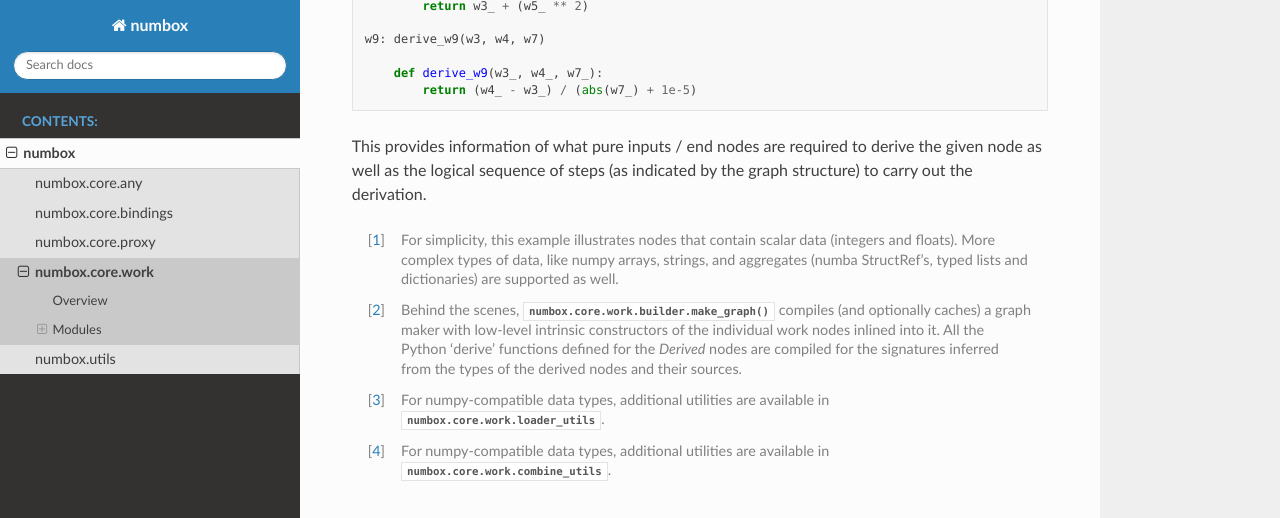
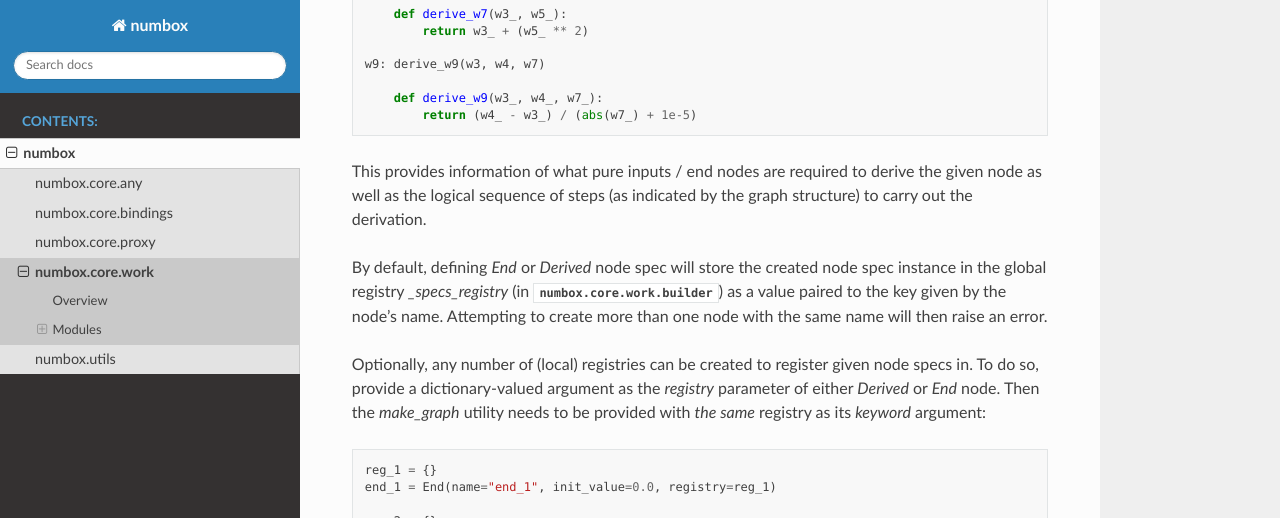
Before and after one commit to Goykhman/numbox, a Sphinx documentation site: the page built from docs/numbox.core.work.rst, in a window 1280 px wide and 1400 px high, scrolled down 4780 px. Shown: the top 518 px of the window. Built offline with Sphinx 7.4.7 and the Read the Docs theme 3.1.0, drawn with Linux system fonts in a browser that asks for light colours; some of the changed text lies outside the part shown; grey boxes are pictures that could not be loaded.

Commit message:
added option for individual registries of node specs

```diff
--- a/docs/numbox.core.work.rst
+++ b/docs/numbox.core.work.rst
@@ -54,7 +54,9 @@ Suppose more values, `w3`, `w4`, `w7`, `w8`, `w9`, `w10`, are derived as follows
     def derive_w10(w3_, w4_, w7_, w8_, w9_):
         return (w3_ + w4_ + w7_) * 0.1 + (w8_ - w9_)
 
-Users can then declare the corresponding nodes as::
+Users can then declare the corresponding nodes (in fact `End` and `Derived`
+are better termed as 'node specs', while instances of :class:`numbox.core.work.work.Work` are
+the actual node objects) as::
 
     from numbox.core.work.builder import Derived
 
@@ -235,6 +237,39 @@ will return::
 This provides information of what pure inputs / end nodes are required to derive
 the given node as well as the logical sequence of steps (as indicated by the graph structure)
 to carry out the derivation.
+
+By default, defining `End` or `Derived` node spec will store the created node spec instance
+in the global registry `_specs_registry` (in :mod:`numbox.core.work.builder`) as a value paired to the key
+given by the node's name.
+Attempting to create more than one node with the same name will then raise an error.
+
+Optionally, any number of (local) registries can be created to register given node specs in.
+To do so, provide a dictionary-valued argument as the `registry` parameter of either `Derived` or `End` node.
+Then the `make_graph` utility needs to be provided with *the same* registry as its *keyword* argument::
+
+    reg_1 = {}
+    end_1 = End(name="end_1", init_value=0.0, registry=reg_1)
+
+    reg_2 = {}
+    end_1_another = End(name="end_1", init_value=0.0, registry=reg_2)
+
+    der_1 = Derived(name="der_1", init_value=0.0, sources=(end_1,), registry=reg_1, derive=lambda x: x + 2.17)
+    accessors_1 = make_graph(der_1, registry=reg_1)
+    der_1_ = accessors_1.der_1
+    der_1_.calculate()
+    assert isclose(der_1_.data, 2.17)
+
+    der_1_another = Derived(
+        name="der_1", init_value=0.0, sources=(end_1_another,), registry=reg_2, derive=lambda x: x + 3.14
+    )
+    accessors_2 = make_graph(der_1_another, registry=reg_2)
+    der_1_another_ = accessors_2.der_1
+    der_1_another_.calculate()
+    assert isclose(der_1_another_.data, 3.14)
+
+In this example, there are two nodes named "end_1" and two nodes named "der_1", but they
+are defined in different registries, and the two corresponding graphs are built from the specs
+obtained from their respective registries.
 
 .. [#f1] For simplicity, this example illustrates nodes that contain scalar data (integers and floats). More complex types of data, like numpy arrays, strings, and aggregates (numba StructRef's, typed lists and dictionaries) are supported as well.
 .. [#f2] Behind the scenes, :func:`numbox.core.work.builder.make_graph` compiles (and optionally caches) a graph maker with low-level intrinsic constructors of the individual work nodes inlined into it. All the Python 'derive' functions defined for the `Derived` nodes are compiled for the signatures inferred from the types of the derived nodes and their sources.
```
Also changed, not shown: 3 other files.
